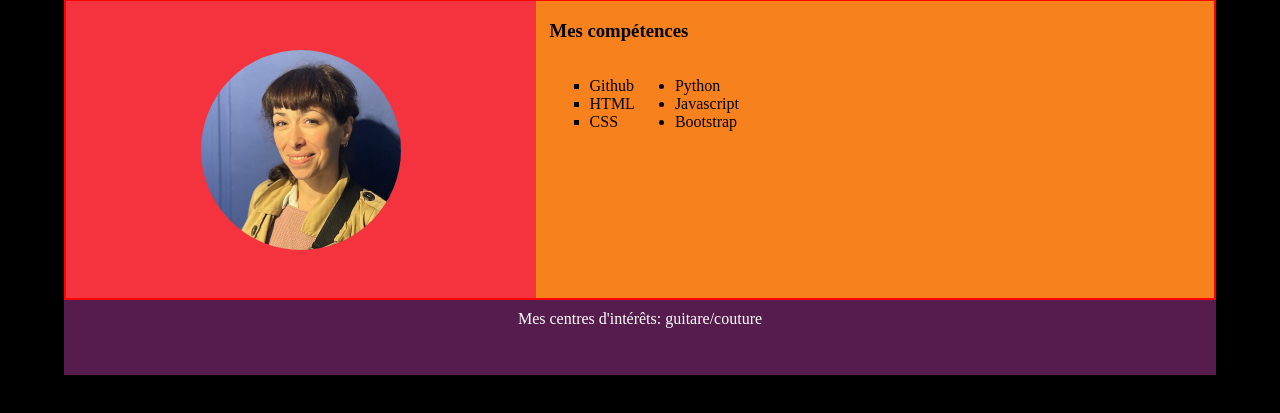
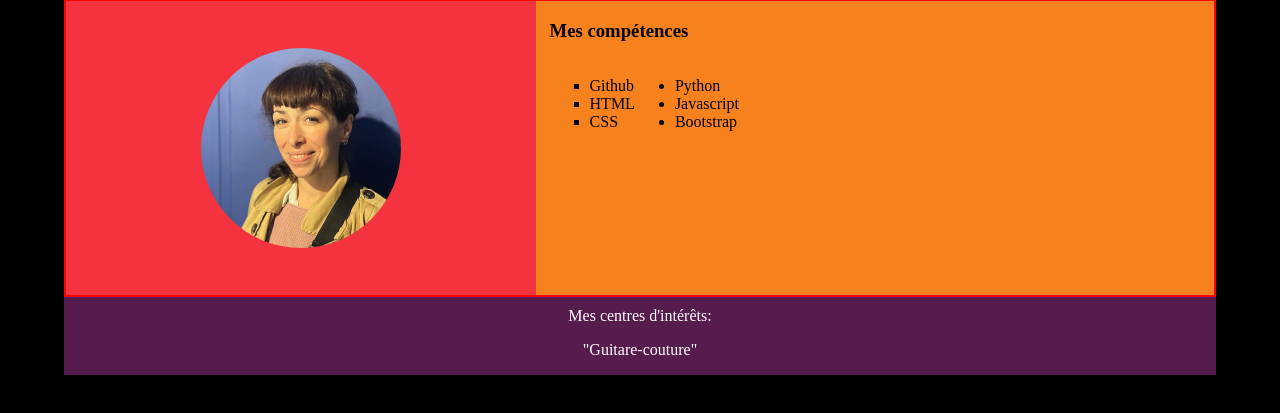
Before and after one commit to julie1030/My-CV, a plain HTML site: page index.html in a window 1280 px wide. Shown: the part 225-638 px from the top of the page. Drawn offline with Linux system fonts and the light colour scheme.

Commit message:
guitare couture

```diff
--- a/index.html
+++ b/index.html
@@ -37,7 +37,10 @@
     </article>
 
 </section>
-    <footer>Mes centres d'intérêts: guitare/couture</footer>
+    <footer>
+        Mes centres d'intérêts:
+        <p>"Guitare-couture"</p>
+    </footer>
 </div>
 
 </body>
```
